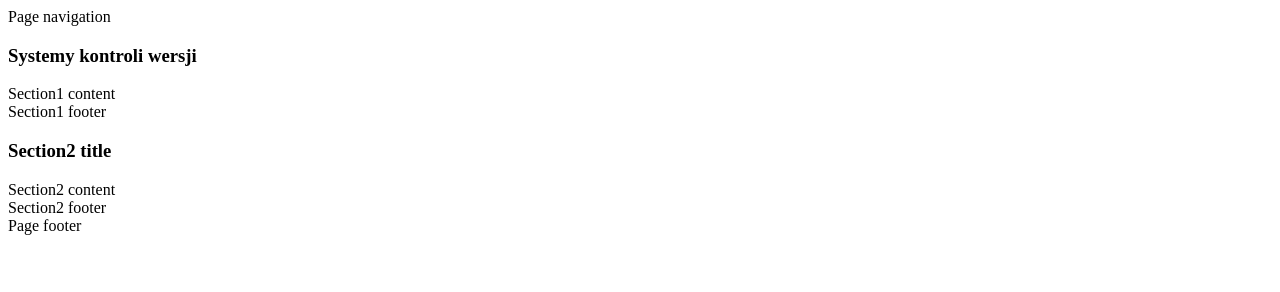
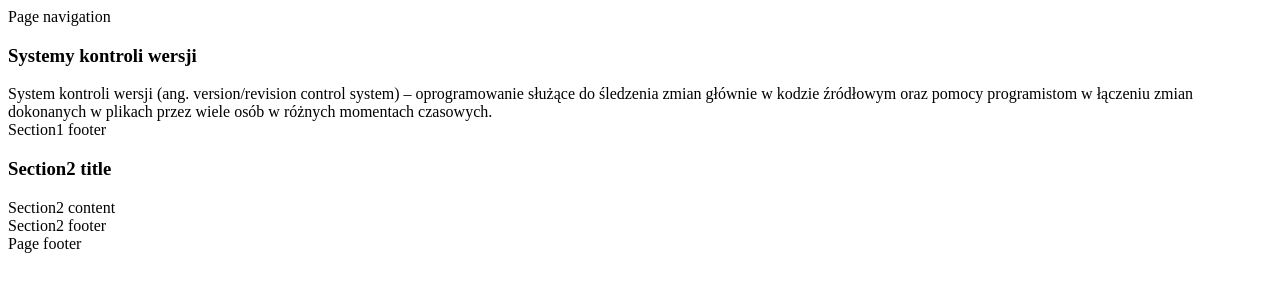
Before and after one commit to bajdekm/iislabpio_178964, a plain HTML site: page index.html in a window 1280 px wide. Drawn offline with Linux system fonts and the light colour scheme.

Commit message:
change section 1 content

```diff
--- a/index.html
+++ b/index.html
@@ -12,7 +12,7 @@
 	    		<h3 class="panel-title">Systemy kontroli wersji</h3>
 		  	</div>
 	  		<div class="panel-body">
-	    		Section1 content
+	    		System kontroli wersji (ang. version/revision control system) – oprogramowanie służące do śledzenia zmian głównie w kodzie źródłowym oraz pomocy programistom w łączeniu zmian dokonanych w plikach przez wiele osób w różnych momentach czasowych.
 	  		</div>
 			<footer class="panel-footer">
 				Section1 footer
```
